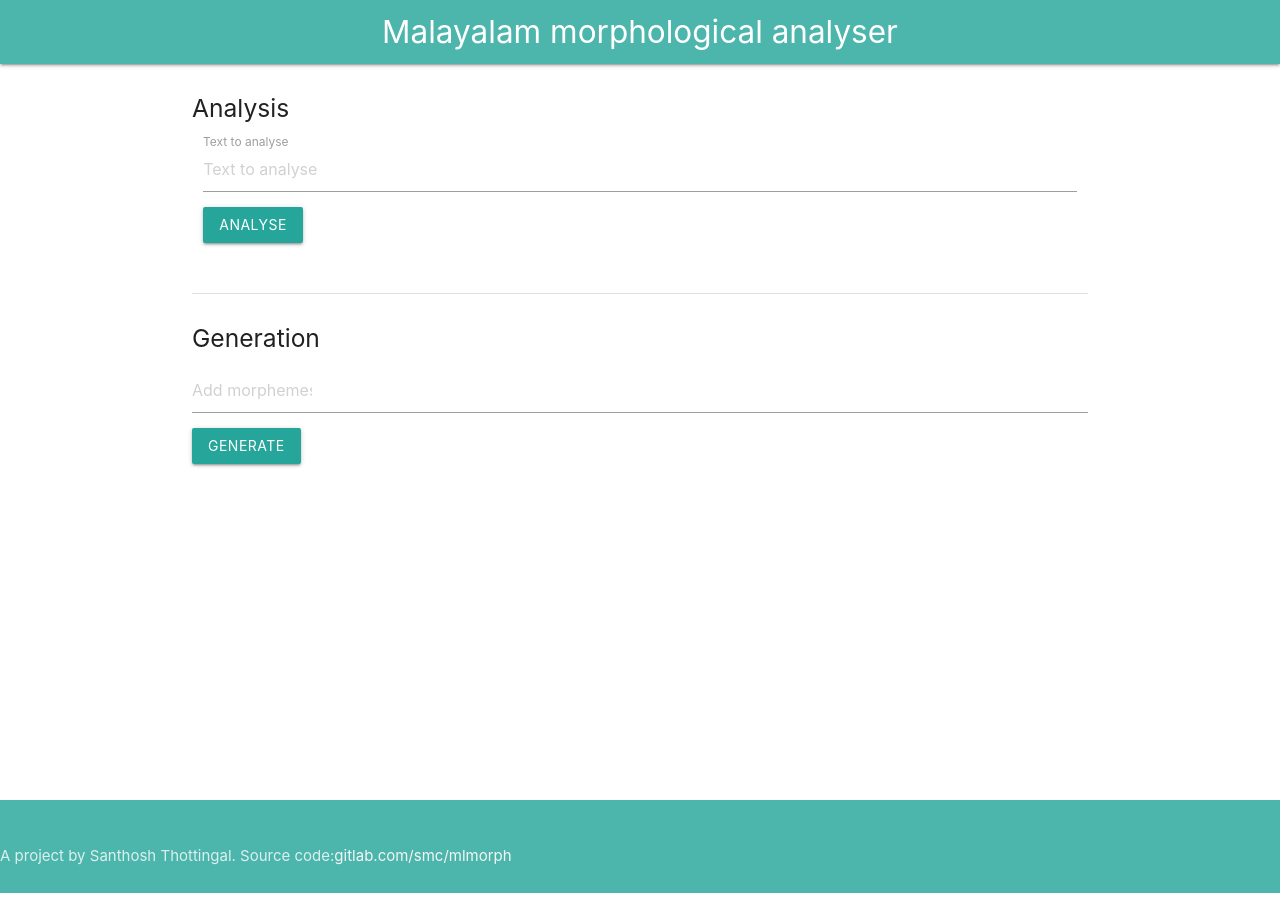
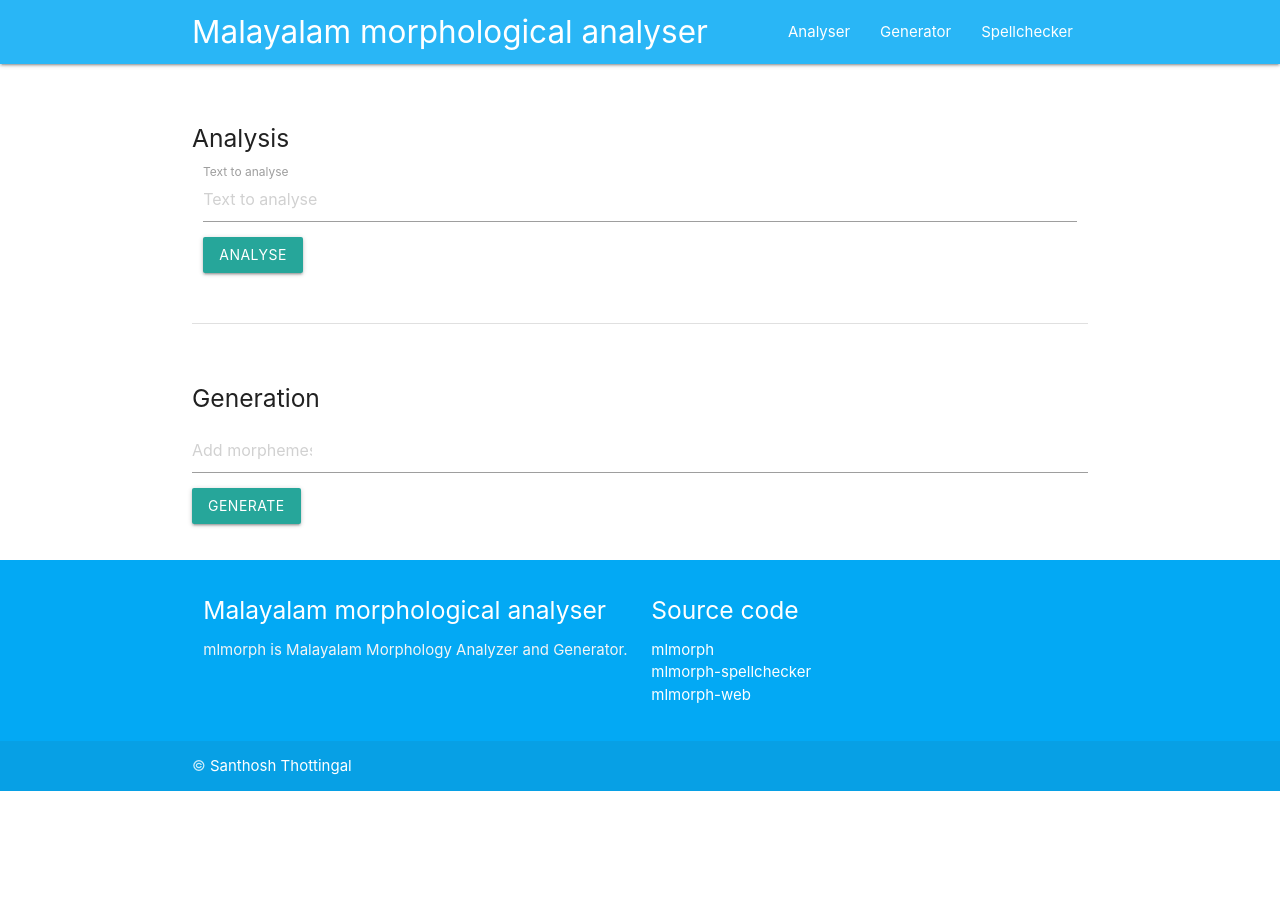
Before and after one commit to smc/mlmorph-web, a Flask app: page / in a window 1280 px wide. Run offline with Flask 2, Linux system fonts and the light colour scheme.

Commit message:
Styling updates - add navigation bar

```diff
--- a/static/style.css
+++ b/static/style.css
@@ -1,11 +1,5 @@
-.container {
-	min-height: 80vh;
-}
-
-header {
-	position: sticky;
-	top: 0;
-	z-index: 10;
+.section {
+	padding-top: 3em;
 }
 
 .component {
--- a/templates/layout.html
+++ b/templates/layout.html
@@ -5,8 +5,8 @@
 		<meta charset="utf-8">
 		<meta http-equiv="X-UA-Compatible" content="IE=edge">
 		<meta name="viewport" content="width=device-width, initial-scale=1">
-	<meta name="description" content="">
-	<meta name="author" content="">
+		<meta name="description" content="Malayalam morphological analyser">
+		<meta name="author" content="Santhosh Thottingal">
 		<link rel="icon" href="../static/favicon.ico">
 		<title>Malayalam morphological analyser</title>
 		<link href="https://fonts.googleapis.com/icon?family=Material+Icons" rel="stylesheet">
@@ -19,10 +19,22 @@
 	</head>
 
 	<body>
-	<header>
-		<nav class="teal lighten-2">
-			<div class="nav-wrapper">
-				<a href="#" class="brand-logo center">Malayalam morphological analyser</a>
+		<header class="navbar-fixed">
+			<nav class="light-blue lighten-1" role="navigation">
+				<div class="nav-wrapper container"><a id="logo-container" href="#" class="brand-logo">Malayalam morphological
+						analyser</a>
+					<ul class="right hide-on-med-and-down">
+						<li><a href="/#analyser">Analyser</a></li>
+						<li><a href="/#generator">Generator</a></li>
+						<li><a href="/spellchecker">Spellchecker</a></li>
+					</ul>
+
+					<ul id="nav-mobile" class="sidenav">
+						<li><a href="/#analyser">Analyser</a></li>
+						<li><a href="/#generator">Generator</a></li>
+						<li><a href="/spellchecker">Spellchecker</a></li>
+					</ul>
+					<a href="#" data-target="nav-mobile" class="sidenav-trigger"><i class="material-icons">menu</i></a>
 				</div>
 			</nav>
 		</header>
@@ -30,11 +42,30 @@
 			{% block body %}{% endblock %}
 		</div>
 		</div>
-	<footer class="page-footer teal lighten-2">
-		<div class="footer-copyright teal lighten-2">
-			<p> A project by Santhosh Thottingal. Source code:
-				<a class="grey-text text-lighten-4 right" href="https://gitlab.com/smc/mlmorph">gitlab.com/smc/mlmorph</a>
-			</p>
+
+		<footer class="page-footer light-blue">
+			<div class="container">
+				<div class="row">
+					<div class="col l6 s12">
+						<h5 class="white-text">Malayalam morphological analyser</h5>
+						<p class="grey-text text-lighten-4">mlmorph is Malayalam Morphology Analyzer and Generator.</p>
+					</div>
+					<div class="col l3 s12">
+						<h5 class="white-text">Source code</h5>
+						<ul>
+							<li><a class="white-text" href="https://gitlab.com/smc/mlmorph">mlmorph</a></li>
+							<li><a class="white-text" href="https://gitlab.com/smc/mlmorph-spellchecker">mlmorph-spellchecker</a></li>
+							<li><a class="white-text" href="https://gitlab.com/smc/mlmorph-web">mlmorph-web</a></li>
+						</ul>
+					</div>
+				</div>
+			</div>
+			<div class="footer-copyright">
+				<div class="container">
+					&copy; <a class="white-text text-lighten-3" href="https://thottingal.in">Santhosh Thottingal</a>
+				</div>
 			</div>
 		</footer>
 	</body>
+
+</html>
--- a/templates/mlmorph.html
+++ b/templates/mlmorph.html
@@ -10,7 +10,7 @@ crossorigin="anonymous"></script>
 {% endblock %}
 {% block body %} {% if error %}
 <p class=error><strong>Error:</strong> {{ error }}{% endif %}
-	<section class='section analyse row'>
+	<section class='section analyse row' id="analyser">
 		<h5>Analysis</h5>
 		<div class="input-field col s12">
 			<textarea id="text_to_analyse" placeholder='Text to analyse' class="materialize-textarea" name="text">{% if text %}{{text}}{% endif %}</textarea>
@@ -29,14 +29,8 @@ crossorigin="anonymous"></script>
 		</table>
 	</section>
 	<div class="divider"></div>
-	<section class='section generate row'>
+	<section class='section generate row' id="generator">
 		<h5>Generation</h5>
-		<!--
-		<div class="input-field col s4">
-			<input type=text id="rootword" name=word placeholder='Root word' value='{% if word %}{{word}}{% endif %}' />
-			<label for="rootword">Root word</label>
-		</div>
-	-->
 		<div class="chips chips-autocomplete  morphemes"></div>
 
 		<a id='generate' class="waves-effect waves-light btn">Generate</a>
```
Lines whose indentation alone changed are shown as unchanged.
